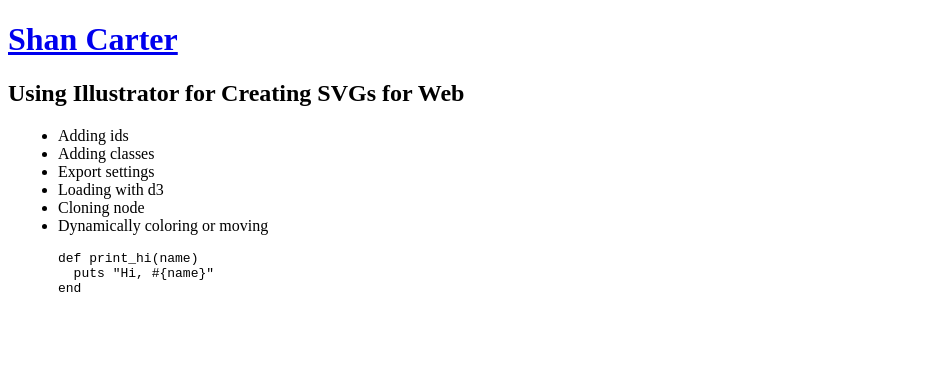
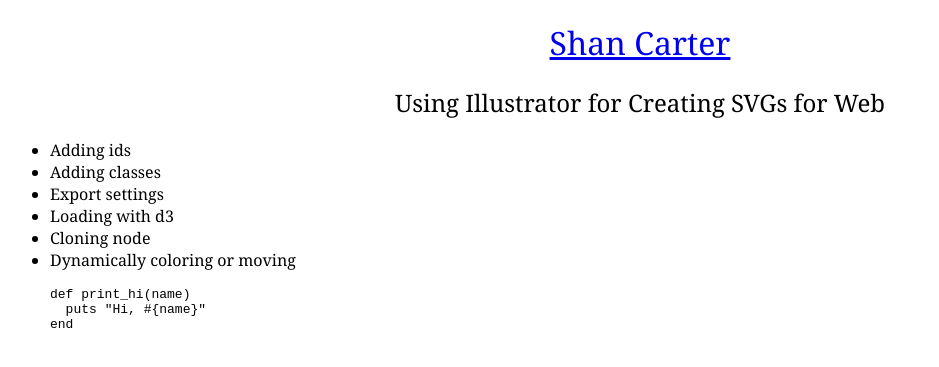
Before and after one commit to shancarter/shancarter, a Jekyll site: the page built from _posts/2014-01-05-illustrator-for-web.md, in a window 1280 px wide. Shown: the top 367 px of the page, without its empty margins (0-939 px from the left). Built offline with Jekyll 4.4.1, drawn with Linux system fonts in a browser that asks for light colours; Markdown is read by kramdown in place of the engine named in the settings.

Commit message:
Style changes

```diff
--- a/_layouts/post.html
+++ b/_layouts/post.html
@@ -3,9 +3,16 @@
 ---
 
 <style>
-  .post {
+  body {
     margin: 10px;
+    font-family: georgia, sans-serif;
   }
+
+  h1, h2 {
+    font-weight: normal;
+    text-align: center;
+  }
+
   .post img {
     width: 100%;
   }
```
